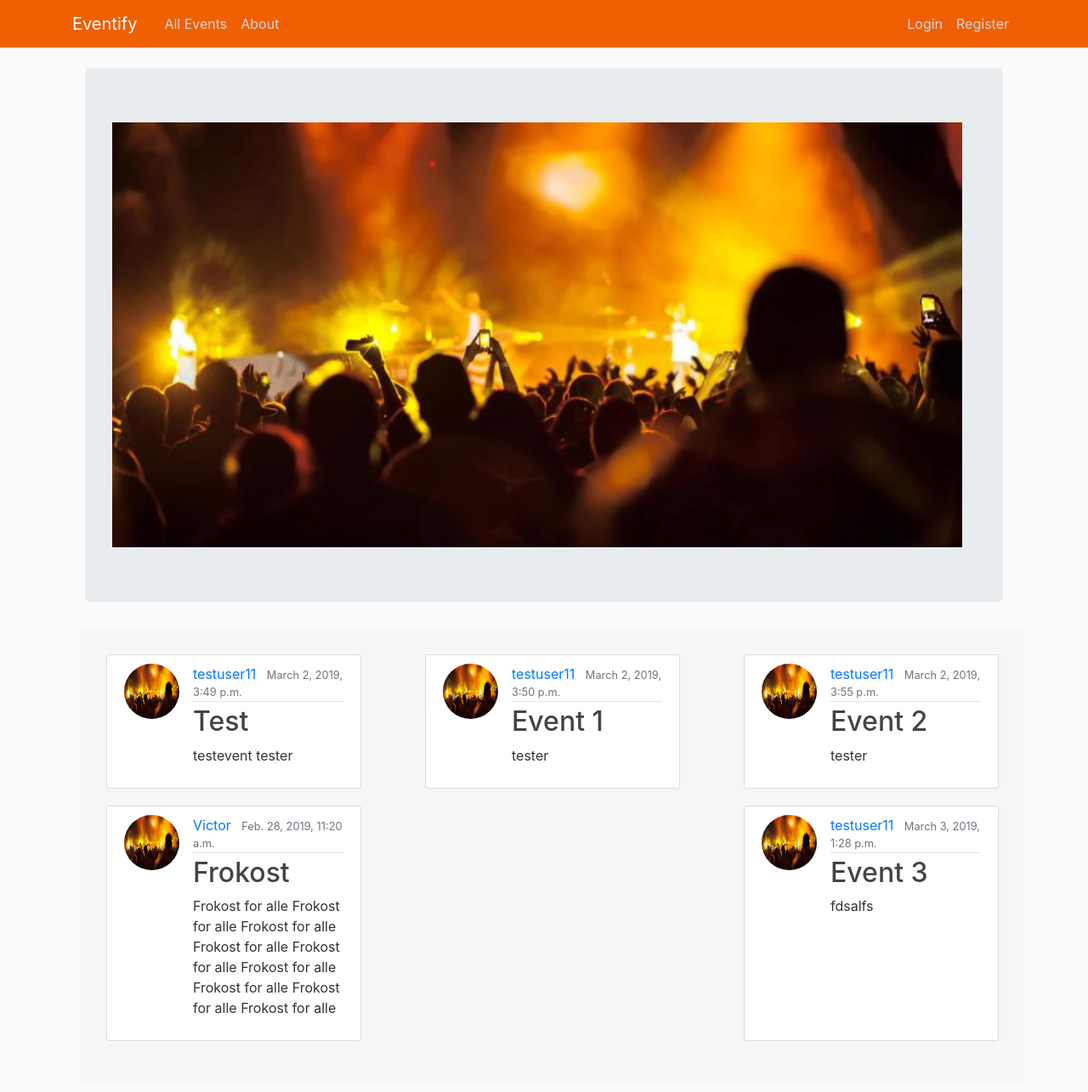
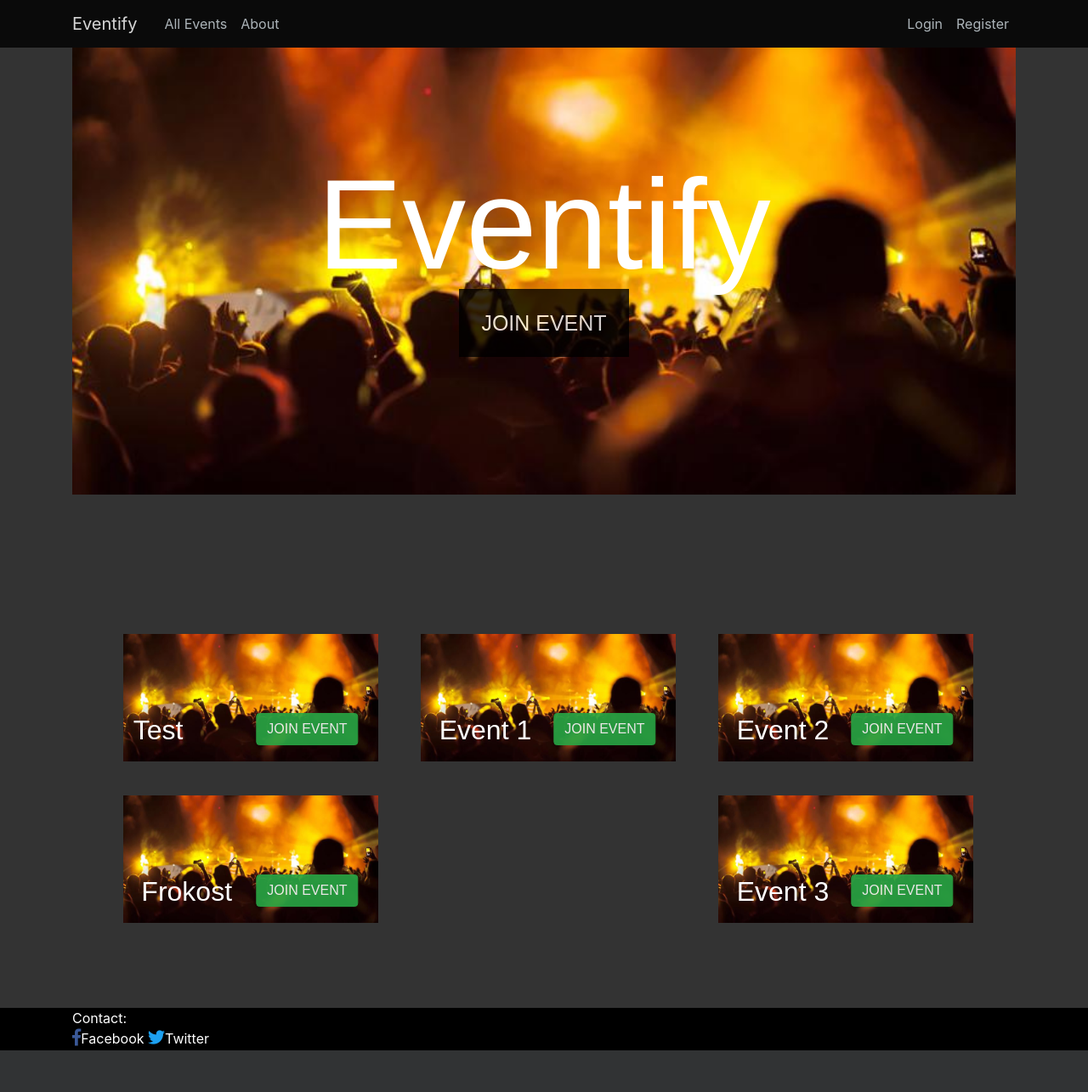
Before and after one commit to vicjor/TDT4140-Eventify, a Django app: page / in a window 1280 px wide. Shown: the whole page at 85% size. After the commit the page ends 1236 px from the top, so only its background shows below. Run offline with Django 3.2, Linux system fonts and the light colour scheme; data comes from the database, SQL or seed files in the repository; both versions use the stored data as it was after the commit; some libraries are stand-ins or nearby versions.

Commit message:
Katrine endringer styling

```diff
--- a/eventify/event/static/event/main.css
+++ b/eventify/event/static/event/main.css
@@ -1,7 +1,10 @@
 body {
     background: #fafafa;
     color: #333333;
-    margin-top: 5rem;
+    background-color: #333333;
+    margin-top: 3.5rem;
+    margin-outside: 0px;
+
 }
 
 h1, h2, h3, h4, h5, h6 {
@@ -66,8 +69,34 @@ ul {
   border-left: 1px solid #CCCCCC;
 }
 
+.button_header {
+    position: absolute;
+    top: 30%;
+    left: 50%;
+    transform: translate(-50%, -50%);
+    color: white;
+    background: black;
+    font: 25px comfortaa, sans-serif;
+    opacity: .8;
+    width: 200px;
+    height: 80px;
+    border: none;
+}
+
+.button_header:hover{
+    width: 210px;
+    height: 100px;
+    background: orangered;
+}
+
+#button_opacity {
+    opacity: .9;
+    transform: translate(30%, -50%);
+}
+
 .bg-steel {
-    background-color: #ee6002;
+    background-color: black;
+    opacity: .8;
 }
 
 .site-header .navbar-nav .nav-link {
@@ -75,7 +104,7 @@ ul {
 }
 
 .site-header .navbar-nav .nav-link:hover {
-    color: #ffffff;
+    color: orangered;
 }
 
 .site-header .navbar-nav .nav-link.active {
@@ -83,20 +112,53 @@ ul {
 }
 
 .content-section {
-    background: #ffffff;
+    background: white;
     padding: 10px 20px;
-    border: 1px solid #dddddd;
     border-radius: 3px;
     margin-bottom: 20px;
+    margin-top:10px;
+    color: blue;
+    box-shadow: 0 0 10px 5px #141414;
+    width: 100%;
+    height: 200px;
 }
 
-.content-section-event {
-    background: #ffffff;
+.content-section-allevents {
     padding: 10px 20px;
-    border: 1px solid #dddddd;
     border-radius: 3px;
     margin-bottom: 20px;
-    width: 300px;
+    margin-top:10px;
+    color: blue;
+    width: 400px;
+    height: 200px;
+}
+
+.content-section-details {
+    padding: 10px 20px;
+    border-radius: 3px;
+    margin-bottom: 20px;
+    margin-top:10px;
+    color: blue;
+    width: 750px;
+    height: 200px;
+    background: white;
+}
+
+.content-section-newevent {
+    padding: 10px 20px;
+    border-radius: 3px;
+    margin-bottom: 20px;
+    margin-top:10px;
+    color: blue;
+    width: 750px;
+    height: 200px;
+    background: white;
+}
+
+
+.content-section-event {
+    padding: 10px 20px;
+    width: 350px;
 }
 
 .content-section-info {
@@ -105,24 +167,108 @@ ul {
     border: 1px solid #dddddd;
     border-radius: 3px;
     margin-bottom: 20px;
-    width: 300px;
+    width: 340px;
 }
 
 .flex-container {
     display: flex;
-    margin: 10px;
     flex-flow: wrap;
     justify-content: space-between;
-    background: #F6F6F6;
     padding: 30px;
-    margin: 10px;
+    width: 100%;
+}
+
+.flex-container2 {
+    display: flex;
+    flex-flow: wrap;
+    justify-content: space-between;
+    padding-right: 100px;
+    width: 100%;
+    height: 170%;
+    margin-bottom: 20%;
+}
+
+.event-row {
+    background: white;
+    height: 400px;
+    padding: 10px;
+    padding-top: 0px;
+    padding-right: 20px;
+    margin: 30px;
+    text-align: center;
+
+}
+
+
+.backgroundimg {
+    background-size: cover;
+    background-position: center center;
+    background-repeat: no-repeat;
+    height: 80vh;
     width: 100%;
 
 }
 
 
+.footer {
+    background-color: black;
+    width: 100%;
+    height: 50px;
+    position: absolute;
+    bottom: 0;
+
+}
+
+.main-container {
+    min-height: 100vh; /* will cover the 90% of viewport */
+     overflow: hidden;
+     display: block;
+     position: relative;
+     padding-bottom: 100px; /* height of your footer */
+    margin-bottom: 0px;
+
+}
+
+.table {
+    padding-top: 15px;
+}
+
+
+.media-body-home {
+    padding: 10px;
+    text-align: center;
+}
+
+.overlay-text {
+    position: absolute;
+    top: 20%;
+    left: 50%;
+    transform: translate(-50%, -50%);
+    font-size: 150px;
+    color: white;
+    font-family: comfortaa, sans-serif;
+}
+
+
+.overlay-text-event {
+    position: absolute;
+    transform: translate(20%, -120%);
+    font-size: 150px;
+    color: white;
+    font-family: comfortaa, sans-serif;
+}
+
+.overlay-text-ticket {
+    position: absolute;
+    transform: translate(100%, -100%);
+    font-size: 20px;
+    color: white;
+    font-family: comfortaa, sans-serif;
+}
+
+
 .article-title {
-    color: #444444;
+    color: black;
 }
 
 
@@ -143,6 +289,7 @@ a.article-title:hover {
 
 .article-content {
     white-space: pre-line;
+    color: white;
 }
 
 .article-img {
--- a/eventify/event/templates/event/all_events.html
+++ b/eventify/event/templates/event/all_events.html
@@ -1,7 +1,6 @@
 {% extends "event/base.html" %}
 
 {% block content %}
-
 
     {% for event in events %}
         <article class="media content-section">
--- a/eventify/event/templates/event/base.html
+++ b/eventify/event/templates/event/base.html
@@ -22,7 +22,9 @@
     <title>Eventify</title>
     {% endif %}
 </head>
+
 <body>
+
 <header class="site-header">
     <nav class="navbar navbar-expand-md navbar-dark bg-steel fixed-top">
         <div class="container">
@@ -59,6 +61,8 @@
     </nav>
 </header>
 
+<div class="main-container">
+
 <main role="main" class="container">
     <div class="row">
         <div class="col-md-12">
@@ -75,8 +79,23 @@
     </div>
 
 
+</main>
 
-</main>
+  <footer class="footer">
+
+      <div class="container" style="color:white;">
+
+          Contact:
+          <br>
+          <i class="fab fa-facebook-f" style="font-size: 20px; color:#3b5998;">  </i>Facebook
+
+          <i class="fab fa-twitter" style="font-size: 20px; color:#1DA1F2;">  </i>Twitter
+      </div>
+
+    </footer>
+
+
+    </div>
     <!-- Optional JavaScript -->
     <!-- jQuery first, then Popper.js, then Bootstrap JS -->
     <script src="https://code.jquery.com/jquery-3.2.1.slim.min.js" integrity="sha384-KJ3o2DKtIkvYIK3UENzmM7KCkRr/rE9/Qpg6aAZGJwFDMVNA/GpGFF93hXpG5KkN" crossorigin="anonymous"></script>
--- a/eventify/event/templates/event/createEvent.html
+++ b/eventify/event/templates/event/createEvent.html
@@ -1,7 +1,7 @@
 {% extends "event/base.html" %}
 {% load crispy_forms_tags %}
 {% block content %}
-<div class="content-section">
+<div class="content-section-newevent">
     <form method="POST" action="event/create/">
         {% csrf_token %}
         <fieldset class="form-group">
--- a/eventify/event/templates/event/home.html
+++ b/eventify/event/templates/event/home.html
@@ -1,16 +1,28 @@
 {% extends "event/base.html" %}
+<meta name="viewport" content="width=device-width, initial-scale=1">
 
-<!--<meta name="viewport" content="width=device-width, initial-scale=1">
-<link rel="stylesheet" href="https://maxcdn.bootstrapcdn.com/bootstrap/3.4.0/css/bootstrap.min.css"> -->
+<!--<link rel="stylesheet" href="https://maxcdn.bootstrapcdn.com/bootstrap/3.4.0/css/bootstrap.min.css"> -->
 <!--<link rel="stylesheet" href="main.css">-->
+
+
 
 {% block content %}
 
-    <div class="container">
-      <div class="jumbotron">
-          <img alt="" height="500px" src="{{ events.first.image.url }}" width="1000px">
+ <div class="backgroundimg" >
 
-      </div>
+
+
+        <img src="{{ events.first.image.url }}" width=100%>
+
+        <div class="overlay-text">
+
+            <p>Eventify</p>
+
+        </div>
+
+         <button class="button_header" href="">JOIN EVENT</button>
+
+
 
     </div>
 
@@ -19,15 +31,18 @@
 
 
  {% for event in events %}
-        <article class="media content-section-event">
-            <img class="rounded-circle article-img" src="{{ event.image.url }}" alt="">
-            <div class="media-body">
-                <div class="article-metadata">
-                    <a class="mr-2" href="#">{{ event.author }}</a>
-                    <small class="text-muted">{{ event.date_posted }}</small>
-                </div>
-                <h2><a class="article-title" href="{% url 'event-detail' event.id %}">{{ event.title }}</a></h2>
-                <p class="article-content">{{ event.content }}</p>
+        <article class="media content-section-event" >
+            <div class="media-body-home">
+                <a href="{% url 'event-detail' event.id %}"> <img src="{{ event.image.url }}" alt="" width="300px" height="150px" ></a>
+
+                    <div class="overlay-text-event">
+                <h2><a class="article-title" href="{% url 'event-detail' event.id %}" style="color:white;">{{ event.title }}</a></h2>
+                    </div>
+
+                <div class="overlay-text-ticket">
+                <button class="btn btn-success" id="button_opacity"  href="{% url 'event-detail' event.id %}" >JOIN EVENT</button>
+                    </div>
+
             </div>
 
         </article>
--- a/eventify/users/templates/users/profile.html
+++ b/eventify/users/templates/users/profile.html
@@ -17,7 +17,7 @@
 
             <!--Fjerner create event knapp dersom man ikke er admin eller staff-->
             {% if user.is_staff or user.is_admin %}
-                <a class="btn btn-primary" href="{% url 'create-event' %}">Create Event</a>
+                <a class="btn btn-primary" href="{% url 'event-create' %}">Create Event</a>
             {% endif %}
         </div>
     </form>
```
Also changed, not shown: eventify/event/templates/event/about.html (+14 -2 lines), eventify/event/templates/event/event_detail.html (+4 -7 lines), eventify/event/templates/event/my_events.html (+21 -8 lines), eventify/event/templates/event/search.html (+26 -11 lines), eventify/db.sqlite3.
